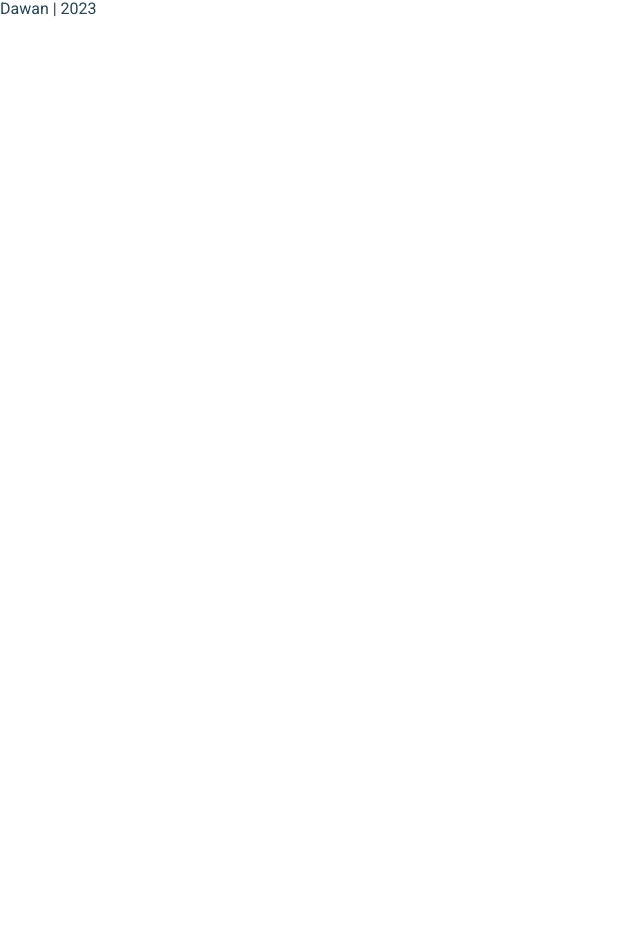
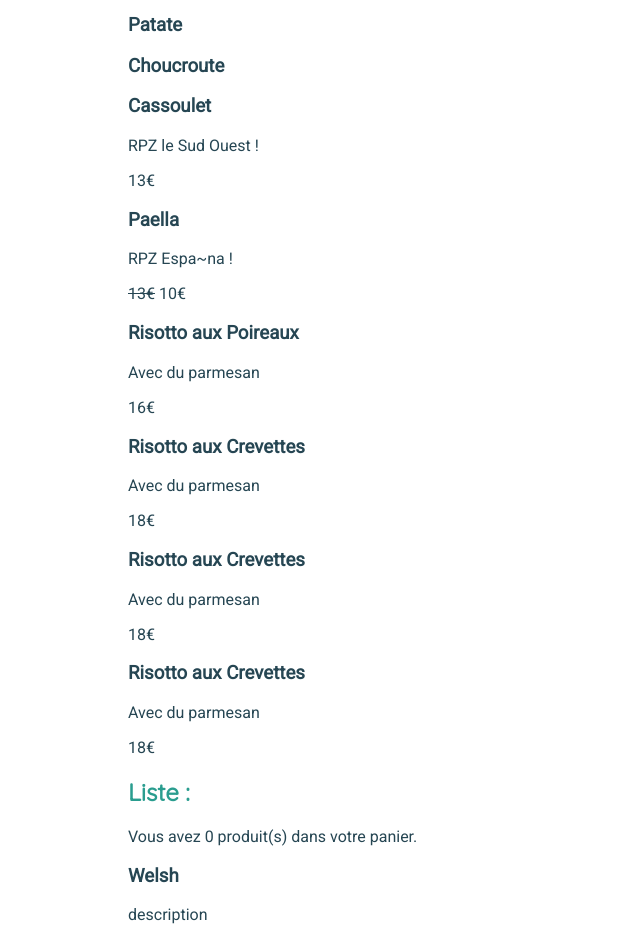
Before and after one commit to Thaisrr/giiiirlz-react, a React (Create React App) app: page /props in a window 1280 px wide. Shown: the part 169-1097 px from the top of the page, without its empty margins (0-640 px from the left). Before the commit the page ends 800 px from the top, so only its background shows below. Built offline with nearby package versions, Linux system fonts and the light colour scheme.

Commit message:
:sparkles: Props

```diff
--- a/src/App.tsx
+++ b/src/App.tsx
@@ -8,6 +8,7 @@ import NotFound from "./pages/NotFound";
 import Instructions from "./pages/Instructions";
 import Reactivity from "./pages/Reactivity";
 import ReactivityBis from './pages/ReactivityBis';
+import Props from "./pages/Props";
 
 function App() {
   return (
@@ -19,6 +20,7 @@ function App() {
                 <Route path="/instructions" element={<Instructions/>} />
                 <Route path="/reactivity" element={<Reactivity/>} />
                 <Route path='/reactivity-bis' element={<ReactivityBis/>} />
+                <Route path='/props' element={<Props/>} />
                 <Route path="*" element={<NotFound/>} />
 
             </Routes>
--- /dev/null
+++ b/src/components/Children.tsx
@@ -0,0 +1,73 @@
+import {Product} from "../types/Product";
+
+export function Child(name: string) {
+// Exemple à ne pas utiliser
+    return (
+        <div>
+            <h3>{name}</h3>
+        </div>
+    )
+}
+
+
+export function Child2(props : {name: string}) {
+    return (
+        <div>
+            <h3>{props.name}</h3>
+        </div>
+    )
+}
+
+type Child3Props = {name: string, description: string, price: number, sale?: number};
+export function Child3({name, description, price, sale} : Child3Props) {
+    //const {name, description} = props;
+   // const name = props.name;
+   // const description = props.description;
+    return (
+        <div>
+            <h3>{name}</h3>
+            <p>{description}</p>
+            {sale? (
+                <p><s>{price}€</s>  {sale}€</p>
+            ): <p>{price}€</p>
+            }
+
+        </div>
+    )
+}
+
+export function Child4({name, description, sale, price}: Product) {
+    return (
+        <div>
+            <h3>{name}</h3>
+            <p>{description}</p>
+            {sale? (
+                <p><s>{price}€</s>  {sale}€</p>
+            ): <p>{price}€</p>
+            }
+        </div>
+    )
+}
+
+type Props5 = {
+    product: Product,
+    index: number,
+    //action: Function,
+    action: (product: Product) => void,
+    btn_text: string
+}
+
+export function Child5({product, index, btn_text, action}: Props5) {
+    const {name, description, sale, price} = product;
+    return (
+        <div>
+            <h3>{name}</h3>
+            <p>{description}</p>
+            {sale? (
+                <p><s>{price}€</s>  {sale}€</p>
+            ): <p>{price}€</p>
+            }
+            <button onClick={() => action(product)}>{btn_text}</button>
+        </div>
+    )
+}
--- a/src/components/Navigation.tsx
+++ b/src/components/Navigation.tsx
@@ -21,6 +21,9 @@ function Navigation() {
                 <li>
                     <NavLink to='/reactivity-bis'>Again</NavLink>
                 </li>
+                <li>
+                    <NavLink to='/props'>Props</NavLink>
+                </li>
             </ul>
         </nav>
     )
--- /dev/null
+++ b/src/pages/Props.tsx
@@ -0,0 +1,75 @@
+import {Child, Child2, Child3, Child4, Child5} from "../components/Children";
+import {useState} from "react";
+import {Product} from "../types/Product";
+
+function Props() {
+    const [product, setProduct] = useState({
+        name: 'Risotto aux Poireaux',
+        description: 'Avec du parmesan',
+        price: 16
+    });
+
+    const product2 = {
+        name: 'Risotto aux Crevettes',
+        description: 'Avec du parmesan',
+        price: 18
+    }
+
+    const all_products: Product[] = [
+        {name: 'Welsh', description: 'description', price: 13},
+        {name: 'Bagel Saumon', description: 'description', price: 13},
+        {name: 'Falafels', description: 'description', price: 13},
+        {name: 'Toasts & Houmous', description: 'description', price: 13},
+    ];
+
+     const [panier, setPanier] = useState<Product[]>([]);
+
+     function addToBasket(produit: Product) {
+         setPanier([...panier, produit]);
+     }
+
+
+    return (
+        <main>
+            <h1>Les Props</h1>
+
+            <section>
+                <h2>Children</h2>
+
+                {/* Mauvaise syntaxe */}
+                {Child('Patate')}
+
+                <Child2 name='Choucroute'/>
+                <Child3 name='Cassoulet'
+                        description='RPZ le Sud Ouest !'
+                        price={13}
+                />
+                <Child3 name='Paella'
+                        description='RPZ Espa~na !'
+                        price={13}
+                        sale={10}
+                />
+                <Child3 name={product.name} description={product.description} price={product.price}/>
+                <Child3 {...product2}/>
+                {Child3({...product2}) /* Moche */}
+
+                <Child4 {...product2}/>
+
+                <h2>Liste : </h2>
+                <p>Vous avez {panier.length} produit(s) dans votre panier.</p>
+                {all_products.map((prod, index) =>
+                    <Child5
+                        product={prod}
+                        index={index}
+                        key={prod.name}
+                        action={addToBasket}
+                        btn_text='Add to Basket'
+                    />
+                )}
+
+            </section>
+
+        </main>
+    )
+}
+export default Props;
--- /dev/null
+++ b/src/types/Product.ts
@@ -0,0 +1,6 @@
+export interface Product {
+    name: string,
+    description: string,
+    price: number,
+    sale?: number
+}
```
